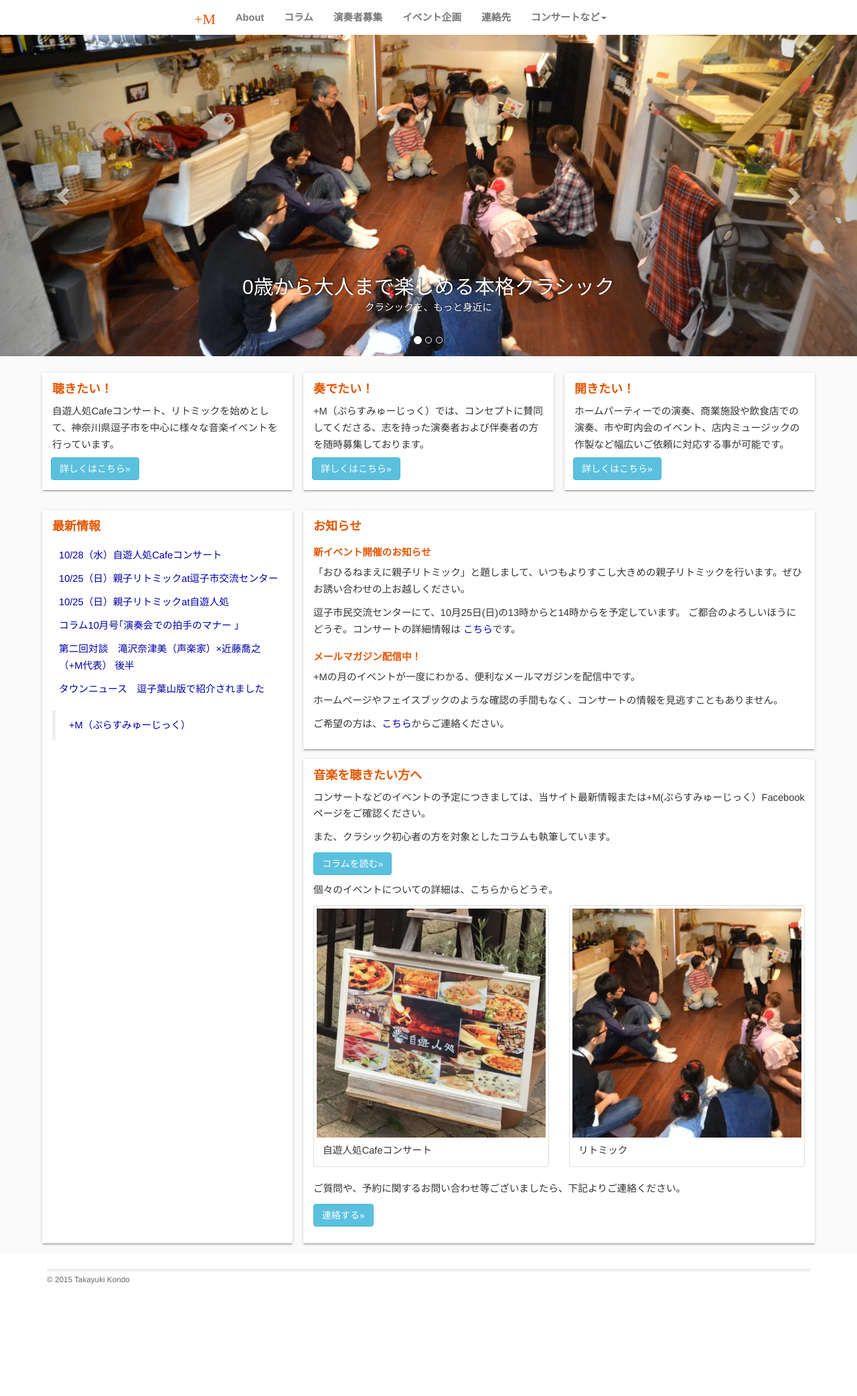
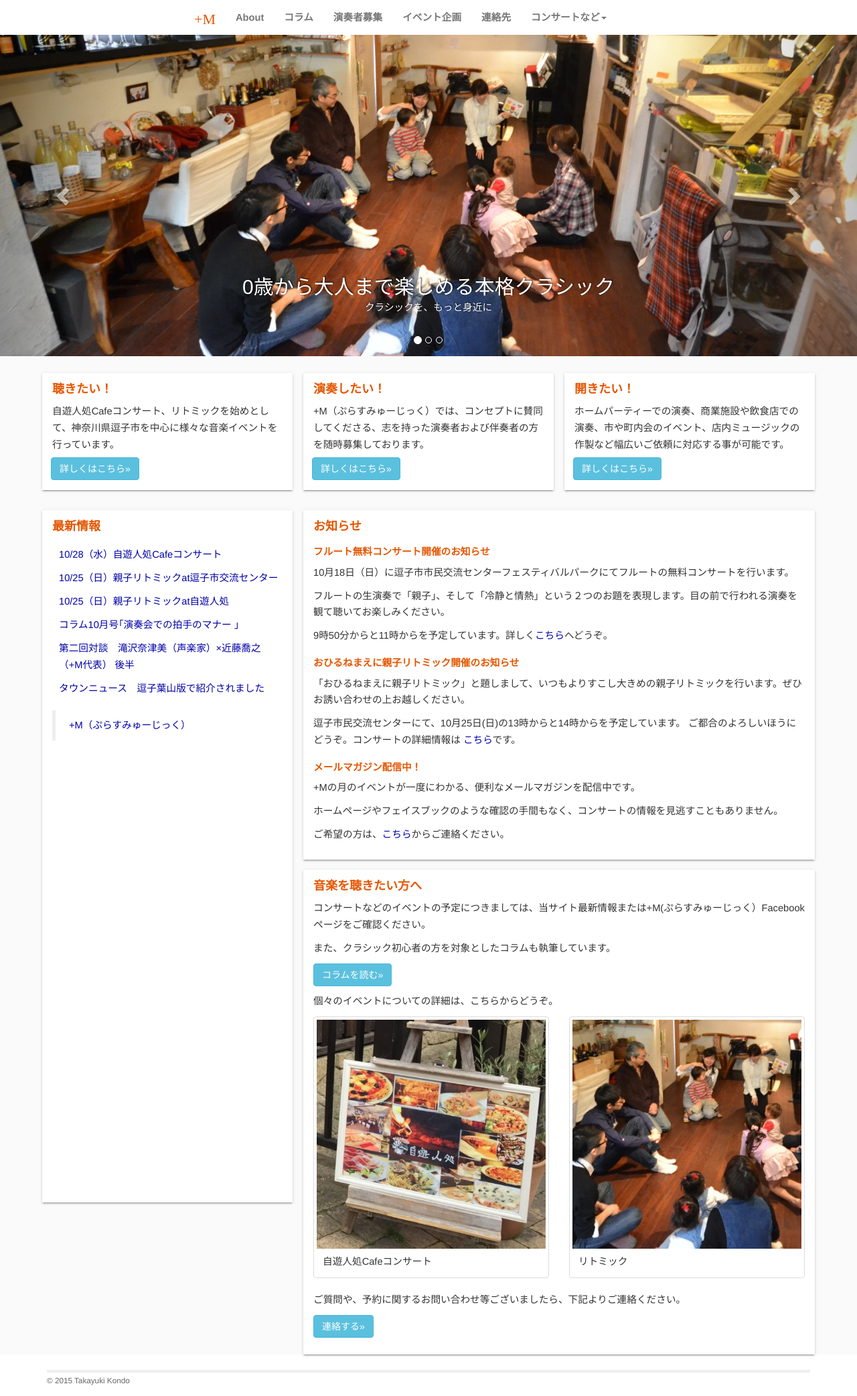
Before and after one commit to shinnkondo/plus-music-japan.github.io, a Jekyll site: the page built from index.html, in a window 1280 px wide. Shown: the whole page at 67% size. Built offline with Jekyll 4.4.1, drawn with Linux system fonts in a browser that asks for light colours; nearby versions of some CDN libraries; some web fonts are replaced; before the commit the page ends 1934 px from its top, so only the background shows below that.

Commit message:
フルート無料コンサートに関する情報を追加。

```diff
--- a/_includes/themes/tom/default.html
+++ b/_includes/themes/tom/default.html
@@ -46,6 +46,7 @@
               <li><a href="{{ BASE_PATH }}/concert.html">自遊人処Cafeコンサート</a></li>
               <li><a href="{{ BASE_PATH }}/rythmique.html">親子リトミック</a></li>
               <li><a href="{{ BASE_PATH }}/rythmique_before_nap.html">おひるねまえに親子リトミック</a></li>
+              <li><a href="{{ BASE_PATH }}/concert_outside.html">フルート無料コンサート</a></li>
               <li role="separator" class="divider"></li>
               <li><a href="{{ BASE_PATH }}/activity.html">過去の活動</a></li>
               <li><a href="{{ BASE_PATH }}/artists.html">所属アーティスト一覧</a></li>
--- a/assets/css/screen.css
+++ b/assets/css/screen.css
@@ -34,6 +34,14 @@ h1 {
 }
 h2 {
   font-size: large;
+}
+
+h3 > a {
+  color: #E55600;
+}
+
+h3 > a:hover {
+  color: #FC5F00;
 }
 
 a {
--- a/index.html
+++ b/index.html
@@ -75,7 +75,7 @@ description: ""
 			</div>
 			<div class="col-sm-4">
 				<div class="paper-box">
-					<h2> 奏でたい！ </h2>
+					<h2> 演奏したい！ </h2>
 					<p>+M（ぷらすみゅーじっく）では、コンセプトに賛同してくださる、志を持った演奏者および伴奏者の方を随時募集しております。</p>
 					<div class="place-holder"></div>
 					<a class="btn btn-info" href="{{ BASE_PATH }}/call.html" role="button">詳しくはこちら»</a>
@@ -105,7 +105,17 @@ description: ""
 			<div class="main-column col-sm-6 col-md-7 col-lg-8">
 				<div class="paper-box">
 					<h2>お知らせ</h2>
-					<h3>新イベント開催のお知らせ</h3>
+					<h3><a href="{{ BASE_PATH }}/concert_outside.html">フルート無料コンサート</a>開催のお知らせ</h3>
+					<p>
+						10月18日（日）に逗子市市民交流センターフェスティバルパークにてフルートの無料コンサートを行います。
+					</p>
+					<p>
+						フルートの生演奏で「親子」、そして「冷静と情熱」という２つのお題を表現します。目の前で行われる演奏を観て聴いてお楽しみください。
+					</p>
+					<p>
+						9時50分からと11時からを予定しています。詳しく<a href="{{ BASE_PATH }}/concert_outside.html">こちら</a>へどうぞ。
+					</p>
+					<h3><a href="{{ BASE_PATH }}/rythmique_before_nap.html">おひるねまえに親子リトミック</a>開催のお知らせ</h3>
 					<p>
 						「おひるねまえに親子リトミック」と題しまして、いつもよりすこし大きめの親子リトミックを行います。ぜひお誘い合わせの上お越しください。
 					</p>
```
Also changed, not shown: other parts of index.html (+2 -0 lines), concert_outside.md (added, +43 -0 lines), assets/images/2015-10-18-outside-concert.jpg (added).
